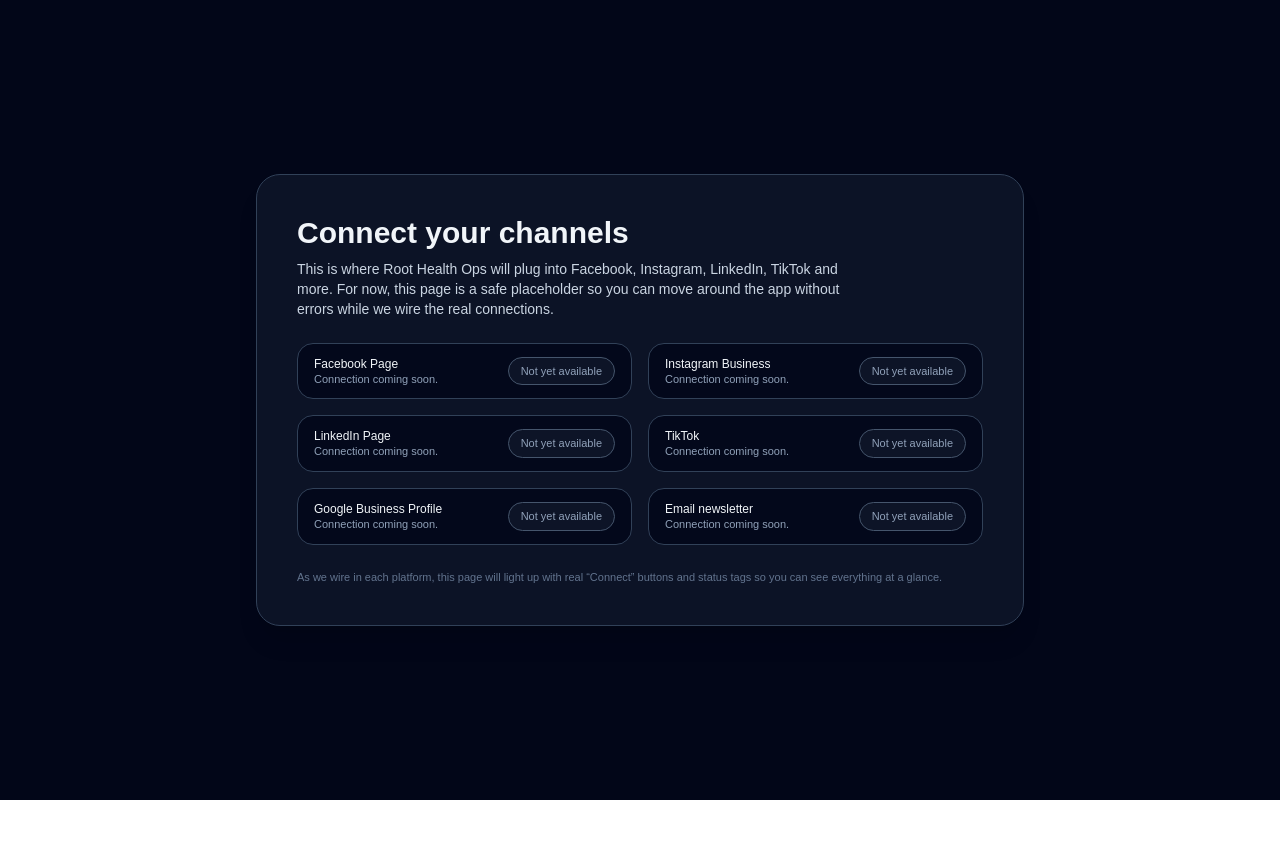
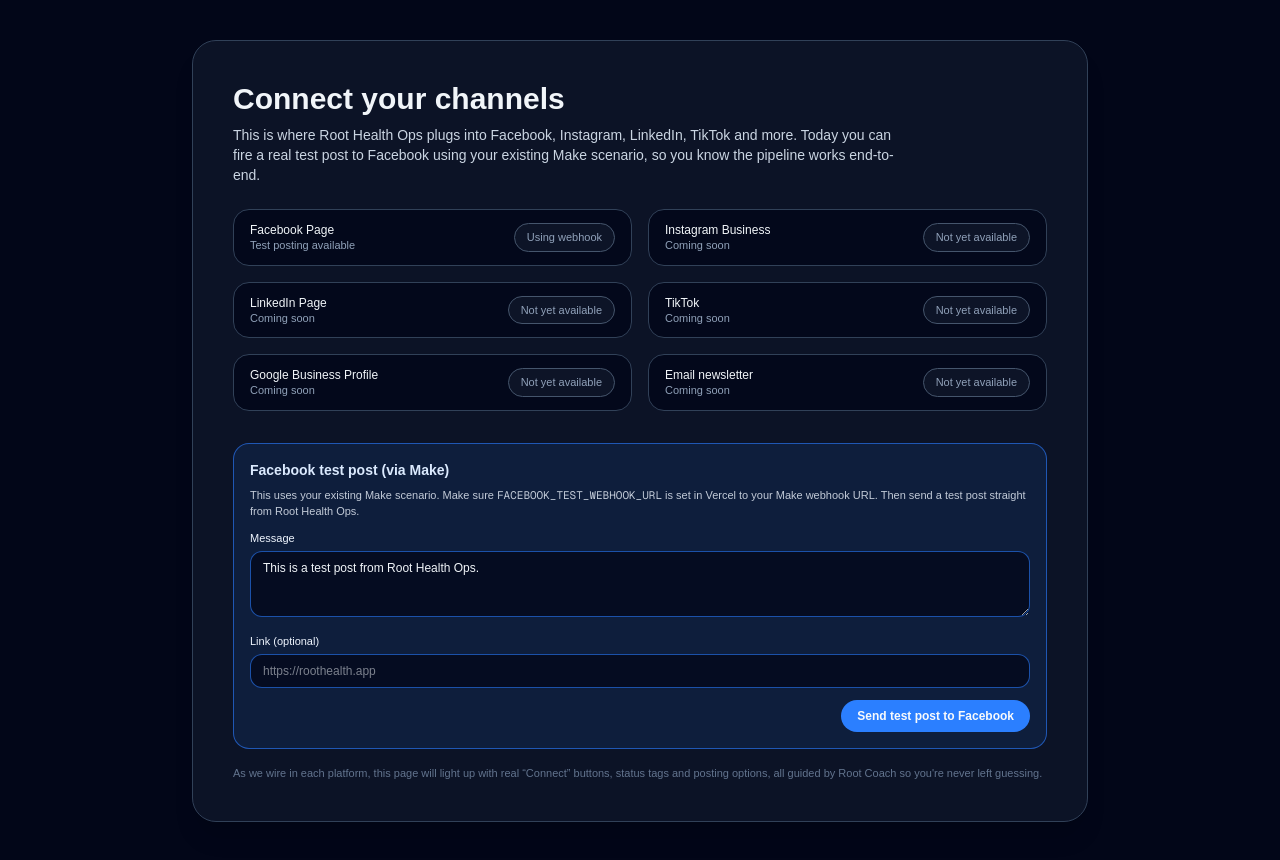
Before and after one commit to Hypnohippy/root-health-ops-dashboard1, a Next.js app: page /connect in a window 1280 px wide. Before the commit the page ends 800 px from the top, so only its background shows below. Built offline with nearby package versions, Linux system fonts and the light colour scheme.

Commit message:
Update page.tsx

```diff
--- a/app/connect/page.tsx
+++ b/app/connect/page.tsx
@@ -1,57 +1,151 @@
 "use client";
 
-import React from "react";
+import React, { useState } from "react";
 
 export default function ConnectPage() {
+  const [fbMessage, setFbMessage] = useState(
+    "This is a test post from Root Health Ops."
+  );
+  const [fbLink, setFbLink] = useState("");
+  const [fbStatus, setFbStatus] = useState<string | null>(null);
+  const [fbLoading, setFbLoading] = useState(false);
+
+  const handleFacebookTestPost = async () => {
+    try {
+      setFbLoading(true);
+      setFbStatus(null);
+
+      const res = await fetch("/api/social/facebook-test-post", {
+        method: "POST",
+        headers: { "Content-Type": "application/json" },
+        body: JSON.stringify({
+          message: fbMessage,
+          link: fbLink,
+        }),
+      });
+
+      if (!res.ok) {
+        const data = await res.json().catch(() => ({}));
+        throw new Error(data?.error || "Failed to trigger test post");
+      }
+
+      setFbStatus("✅ Test post triggered. Check your Facebook Page.");
+    } catch (err: any) {
+      console.error("[connect] facebook test error", err);
+      setFbStatus(
+        err?.message ||
+          "Something went wrong triggering the test post. Check your webhook URL and try again."
+      );
+    } finally {
+      setFbLoading(false);
+    }
+  };
+
   return (
     <div className="min-h-screen bg-slate-950 text-slate-100 flex items-center justify-center px-4 py-10">
-      <div className="w-full max-w-3xl bg-slate-900/80 border border-slate-700 rounded-3xl shadow-xl p-6 md:p-10 backdrop-blur">
+      <div className="w-full max-w-4xl bg-slate-900/80 border border-slate-700 rounded-3xl shadow-xl p-6 md:p-10 backdrop-blur">
         <header className="mb-6">
           <h1 className="text-2xl md:text-3xl font-semibold">
             Connect your channels
           </h1>
-          <p className="mt-2 text-sm text-slate-300 max-w-xl">
-            This is where Root Health Ops will plug into Facebook, Instagram,
-            LinkedIn, TikTok and more. For now, this page is a safe placeholder
-            so you can move around the app without errors while we wire the real
-            connections.
+          <p className="mt-2 text-sm text-slate-300 max-w-2xl">
+            This is where Root Health Ops plugs into Facebook, Instagram,
+            LinkedIn, TikTok and more. Today you can fire a real test post to
+            Facebook using your existing Make scenario, so you know the
+            pipeline works end-to-end.
           </p>
         </header>
 
-        <section className="grid gap-4 md:grid-cols-2 text-xs mb-6">
+        {/* Channel status cards */}
+        <section className="grid gap-4 md:grid-cols-2 text-xs mb-8">
           {[
-            "Facebook Page",
-            "Instagram Business",
-            "LinkedIn Page",
-            "TikTok",
-            "Google Business Profile",
-            "Email newsletter",
-          ].map((label) => (
+            { label: "Facebook Page", status: "Test posting available" },
+            { label: "Instagram Business", status: "Coming soon" },
+            { label: "LinkedIn Page", status: "Coming soon" },
+            { label: "TikTok", status: "Coming soon" },
+            { label: "Google Business Profile", status: "Coming soon" },
+            { label: "Email newsletter", status: "Coming soon" },
+          ].map((item) => (
             <div
-              key={label}
+              key={item.label}
               className="rounded-2xl border border-slate-700 bg-slate-950/80 px-4 py-3 flex items-center justify-between"
             >
               <div>
-                <div className="text-slate-100 font-medium">{label}</div>
-                <div className="text-[11px] text-slate-400">
-                  Connection coming soon.
-                </div>
+                <div className="text-slate-100 font-medium">{item.label}</div>
+                <div className="text-[11px] text-slate-400">{item.status}</div>
               </div>
               <button
                 type="button"
                 disabled
                 className="rounded-full border border-slate-600 bg-slate-900/80 px-3 py-1.5 text-[11px] text-slate-400 cursor-not-allowed"
               >
-                Not yet available
+                {item.status === "Test posting available"
+                  ? "Using webhook"
+                  : "Not yet available"}
               </button>
             </div>
           ))}
         </section>
 
+        {/* Facebook test posting panel */}
+        <section className="rounded-2xl border border-blue-500/60 bg-blue-500/10 p-4 mb-4 text-sm">
+          <h2 className="text-sm font-semibold text-blue-100 mb-2">
+            Facebook test post (via Make)
+          </h2>
+          <p className="text-[11px] text-blue-50/80 mb-3">
+            This uses your existing Make scenario. Make sure{" "}
+            <span className="font-mono">
+              FACEBOOK_TEST_WEBHOOK_URL
+            </span>{" "}
+            is set in Vercel to your Make webhook URL. Then send a test post
+            straight from Root Health Ops.
+          </p>
+
+          <div className="space-y-3">
+            <div>
+              <label className="block text-[11px] text-blue-50 mb-1">
+                Message
+              </label>
+              <textarea
+                className="w-full rounded-xl bg-slate-950/70 border border-blue-500/60 px-3 py-2 text-xs text-slate-100"
+                value={fbMessage}
+                onChange={(e) => setFbMessage(e.target.value)}
+                rows={3}
+              />
+            </div>
+            <div>
+              <label className="block text-[11px] text-blue-50 mb-1">
+                Link (optional)
+              </label>
+              <input
+                className="w-full rounded-xl bg-slate-950/70 border border-blue-500/60 px-3 py-2 text-xs text-slate-100"
+                value={fbLink}
+                onChange={(e) => setFbLink(e.target.value)}
+                placeholder="https://roothealth.app"
+              />
+            </div>
+
+            {fbStatus && (
+              <div className="text-[11px] text-blue-50 mt-1">{fbStatus}</div>
+            )}
+
+            <div className="flex justify-end">
+              <button
+                type="button"
+                onClick={handleFacebookTestPost}
+                disabled={fbLoading}
+                className="rounded-full bg-blue-500 px-4 py-2 text-xs font-semibold text-slate-50 hover:bg-blue-400 disabled:opacity-40"
+              >
+                {fbLoading ? "Sending…" : "Send test post to Facebook"}
+              </button>
+            </div>
+          </div>
+        </section>
+
         <footer className="text-[11px] text-slate-500">
           As we wire in each platform, this page will light up with real
-          “Connect” buttons and status tags so you can see everything at a
-          glance.
+          “Connect” buttons, status tags and posting options, all guided by Root
+          Coach so you&apos;re never left guessing.
         </footer>
       </div>
     </div>
```
